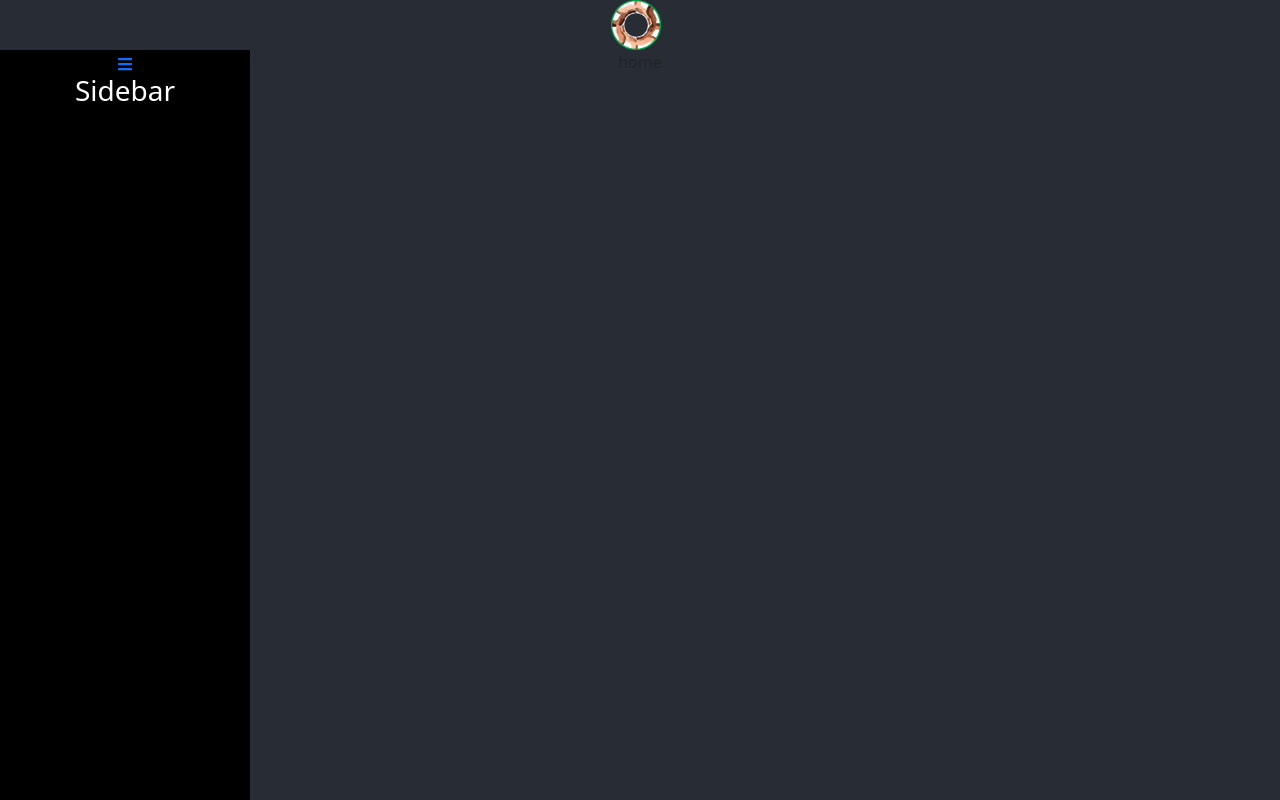
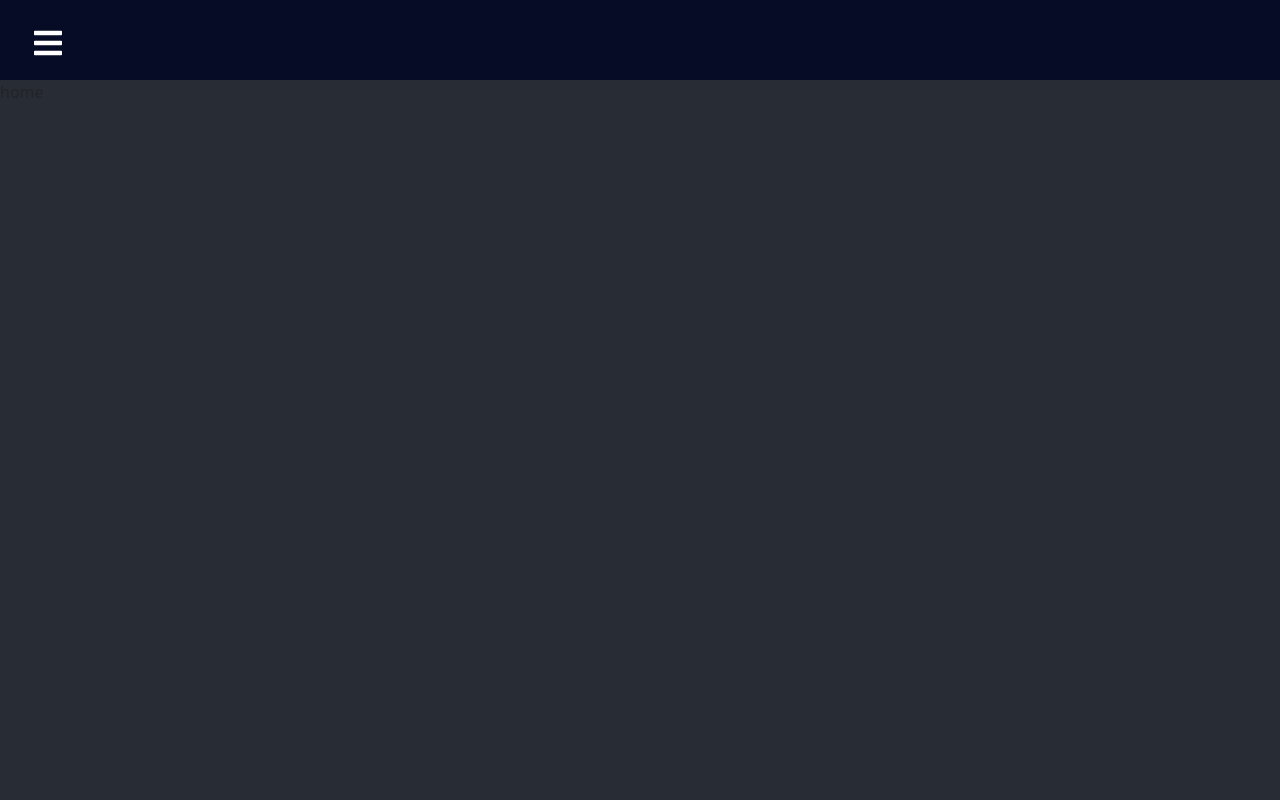
Before and after one commit to zahiralasad/layouts, a React (Create React App) app: page / in a window 1280 px wide. Built offline with nearby package versions, Linux system fonts and the light colour scheme.

Commit message:
sidebar designed

```diff
--- a/src/App.js
+++ b/src/App.js
@@ -8,7 +8,6 @@
   return (
     <div className="App">
     <BrowserRouter>
-      <Header />
       <Sidebar/>
       <Routes>
         <Route path="/" element={<Home />} />
--- a/src/components/Sidebar.js
+++ b/src/components/Sidebar.js
@@ -1,17 +1,54 @@
-import React from 'react';
+import React, { useState } from 'react';
 import { Link } from 'react-router-dom';
 import * as FarIcons from "react-icons/fa";
+import * as AiIcons from 'react-icons/ai';
+import { IconContext } from 'react-icons';
+
+import { SidebarData } from './SidebarData';
+import '../css/Sidebar.css'
+import '../css/App.css'
+import logo from '../images/logo.png';
 
 
-function Sidebar(){
+
+function Sidebar() {
+    const [sidebar, setSidebar] = useState(false)
+    const showSidebar = () => setSidebar(!sidebar)
     return (
-        <div className="Sidebar">
-            <Link to='#' className=''>
-                <FarIcons.FaBars/>
-            </Link>
-
-          <h3>Sidebar</h3>
-        </div >
+        <>
+        <IconContext.Provider value={{ color: '#fff' }}>
+            <div className="navbar">
+                <Link to='#' className='menu-bars'>
+                    <FarIcons.FaBars onClick={showSidebar} />
+                </Link>
+            </div >
+            <nav className={sidebar ? 'nav-menu active' : 'nav-menu'}>
+                <ul className='nav-menu-items' onClick={showSidebar}>
+                    <li className='navbar-toggle'>
+                        <Link  className="nav-menu-links" to='#' className='menu-bars'>
+                            <AiIcons.AiOutlineClose />
+                        </Link>
+                        <li className='nav-bar-logo'>
+                            <img src={logo} className="App-logo" alt="logo" />
+                        </li>
+                    </li>
+                    {SidebarData.map((item, index) => {
+                        return (
+                            <>
+                            <li key={index} className={item.cName}>
+                                <Link to={item.path}>
+                                    {item.icon}
+                                    <span>{item.title}</span>
+                                </Link>
+                            </li>
+                            </>
+                        );
+                    })
+                    }
+                </ul>
+            </nav>
+            </IconContext.Provider>
+        </>
     )
 }
 export default Sidebar;
--- a/src/components/SidebarData.js
+++ b/src/components/SidebarData.js
@@ -8,6 +8,30 @@
         title:'Home',
         path: '/',
         icon: <AiIcons.AiFillHome/>,
-
+        cName: 'nav-text'
+    },
+    {
+        title:'Events',
+        path: '/',
+        icon: <AiIcons.AiFillRocket/>,
+        cName: 'nav-text'
+    },
+    {
+        title:'Support',
+        path: '/',
+        icon: <FarIcons.FaHandsHelping/>,
+        cName: 'nav-text'
     }
+    // {
+    //     title:'Home',
+    //     path: '/',
+    //     icon: <AiIcons.AiFillHome/>,
+    //     cName: 'nav-test'
+    // }
+    // {
+    //     title:'Home',
+    //     path: '/',
+    //     icon: <AiIcons.AiFillHome/>,
+    //     cName: 'nav-test'
+    // }
 ]
--- a/src/css/App.css
+++ b/src/css/App.css
@@ -2,7 +2,6 @@
   background-color: #282c34;
   min-height: 100vh;
   min-width: 100vh;
-  text-align: center;
 }
 
 .App-logo {
@@ -39,11 +38,3 @@
     transform: rotate(360deg);
   }
 }
-
-.Sidebar {
-  height: 100%;
-  width: 250px;
-  position: fixed;
-  color: white;
-  background-color: black
-}
--- /dev/null
+++ b/src/css/Sidebar.css
@@ -0,0 +1,77 @@
+.navbar {
+  background-color: #060b26;
+  height: 80px;
+  display: flex;
+  justify-content: start;
+  align-items: center;
+}
+
+.nav-bar-logo {
+  width:80px;
+  height:80px
+}
+
+.menu-bars {
+  margin-left: 2rem;
+  font-size: 2rem;
+  background: none;
+}
+
+.nav-menu {
+  background-color: #060b26;
+  width: 250px;
+  height: 100vh;
+  display: flex;
+  justify-content: center;
+  position: fixed;
+  top: 0;
+  left: -100%;
+  transition: 850ms;
+}
+
+.nav-menu.active {
+  left: 0;
+  transition: 350ms;
+}
+
+.nav-text {
+  display: flex;
+  justify-content: start;
+  align-items: center;
+  padding: 8px 0px 8px 16px;
+  list-style: none;
+  height: 60px;
+}
+
+.nav-text a {
+  text-decoration: none;
+  color: #f5f5f5;
+  font-size: 18px;
+  width: 95%;
+  height: 100%;
+  display: flex;
+  align-items: center;
+  padding: 0 16px;
+  border-radius: 4px;
+}
+
+.nav-text a:hover {
+  background-color: #1a83ff;
+}
+
+.nav-menu-items {
+  width: 100%;
+}
+
+.navbar-toggle {
+  background-color: #060b26;
+  width: 100%;
+  height: 80px;
+  display: flex;
+  justify-content: start;
+  align-items: center;
+}
+
+span {
+  margin-left: 16px;
+}
```
